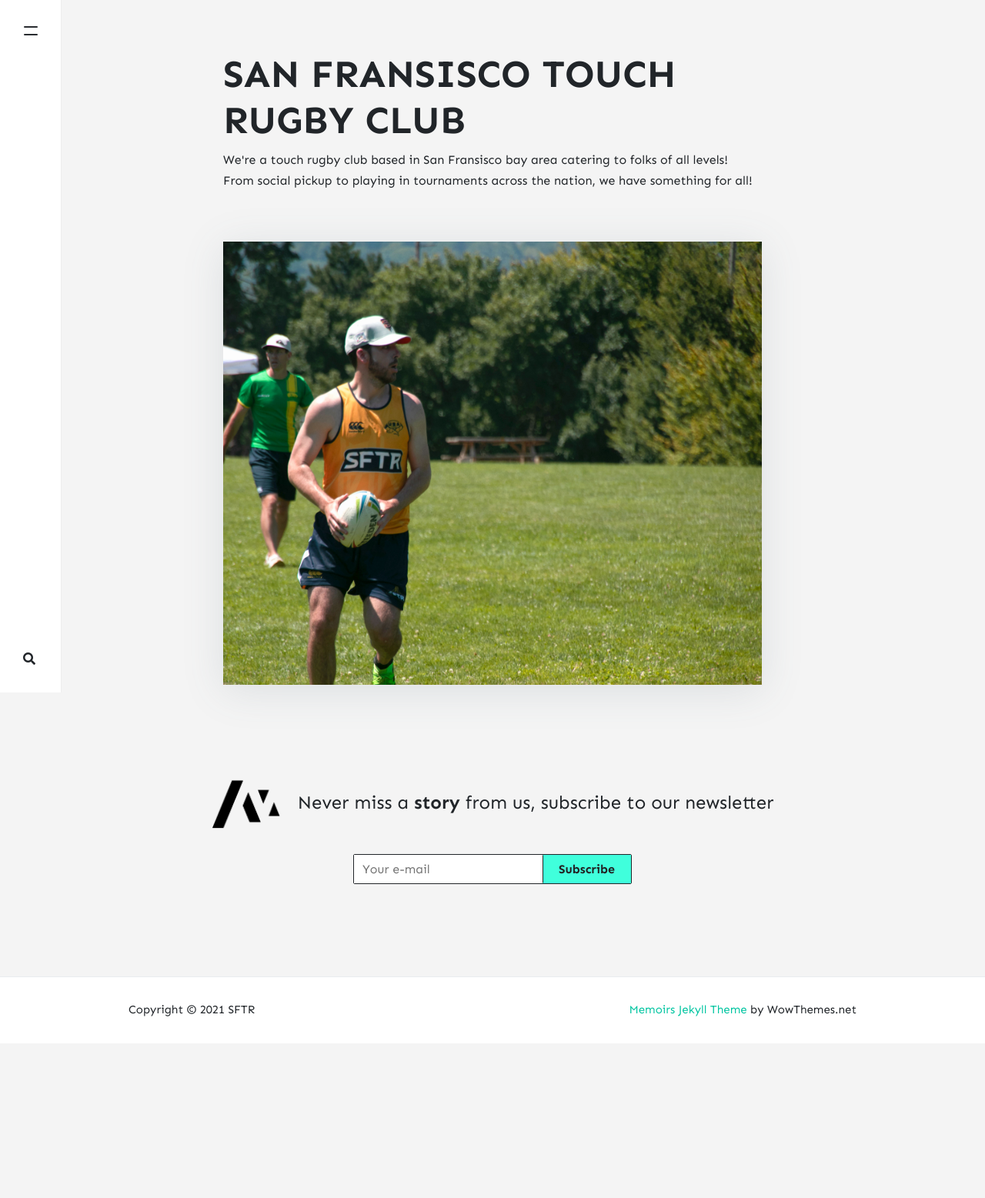
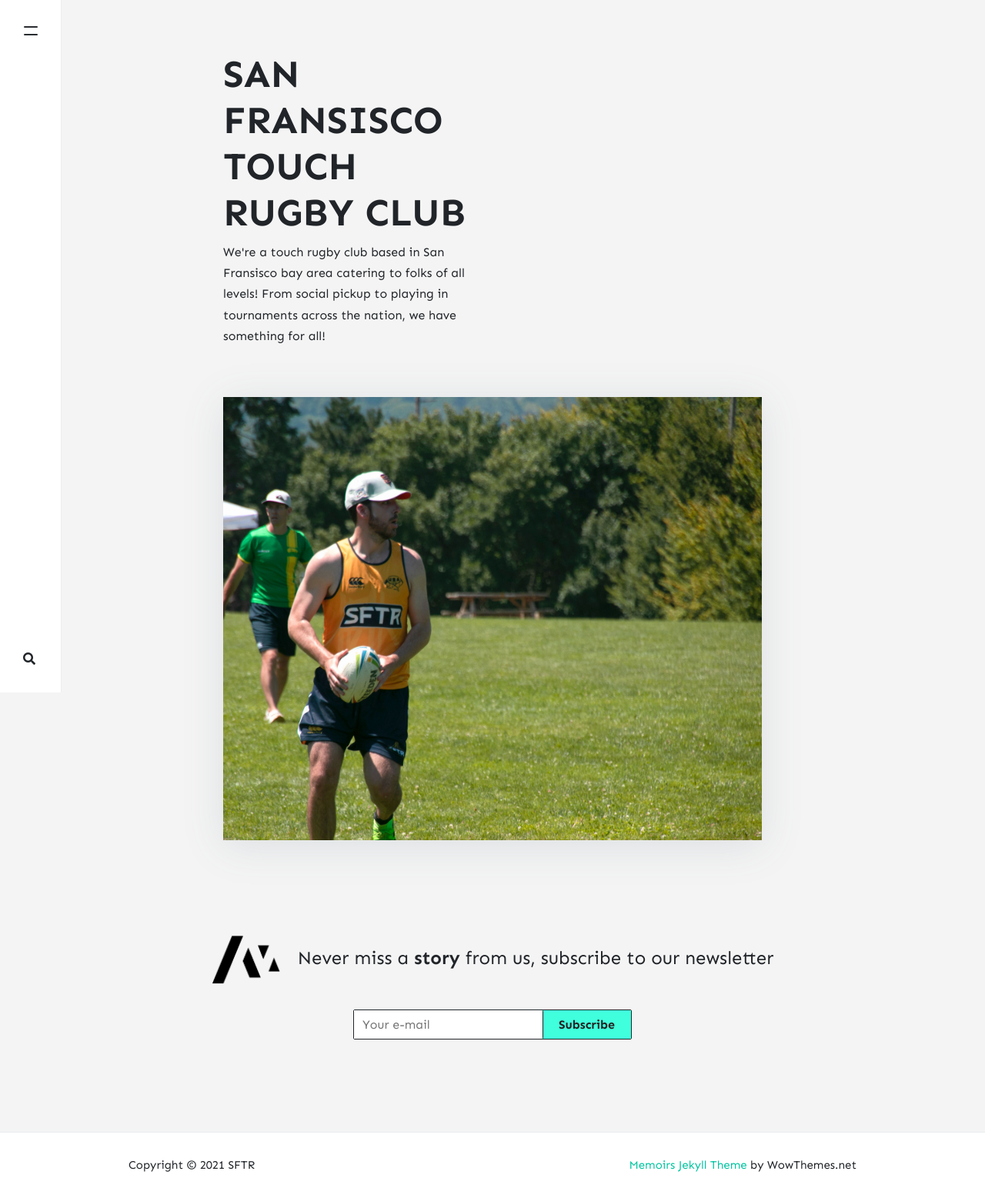
Before and after one commit to stackbit-projects/blue-triceratops-4f502, a Jekyll site: the page built from _pages/about.md, in a window 1280 px wide. Shown: the whole page at 77% size. Built offline with Jekyll 4.4.1, drawn with Linux system fonts in a browser that asks for light colours; nearby versions of some CDN libraries; comment, search, counter and statistics services are not loaded; before the commit the page ends 1356 px from its top, so only the background shows below that.

Commit message:
theme.scss: changed

```diff
--- a/assets/css/theme.scss
+++ b/assets/css/theme.scss
@@ -736,7 +736,7 @@ body.active-side {
     display: flex;
 }
 
-.column {
+.two-column {
     width: 50%;
 }
 
```
